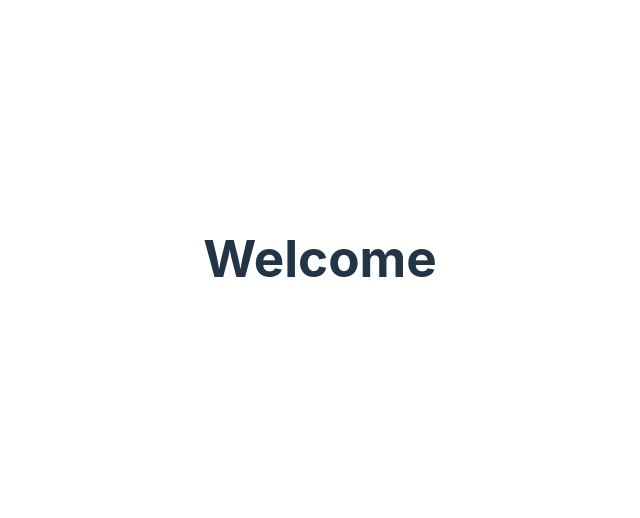
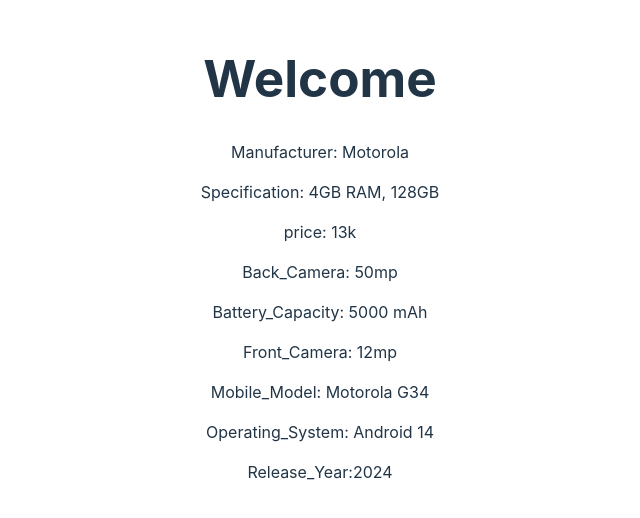
Before and after one commit to kalviumcommunity/S51_Mobile_model, a React (Vite) app in the folder client/react-app/: page / in a window 1280 px wide. Shown: the part 142-660 px from the top of the page, without its empty margins (320-960 px from the left). Built offline with nearby package versions, Linux system fonts and the light colour scheme.

Commit message:
added data

```diff
--- a/client/react-app/src/App.jsx
+++ b/client/react-app/src/App.jsx
@@ -2,13 +2,14 @@
 import reactLogo from './assets/react.svg'
 import viteLogo from '/vite.svg'
 import './App.css'
-
+import Home from './Components/Home'
 function App() {
   const [count, setCount] = useState(0)
 
   return (
     <>
       <h1>Welcome</h1>
+      <Home/>
     </>
   )
 }
--- /dev/null
+++ b/client/react-app/src/Components/Data.json
@@ -0,0 +1,11 @@
+{
+    "Manufacturer": "Motorola",
+    "Specification": "4GB RAM, 128GB",
+    "Price": "13k",
+    "Back_Camera": "50mp",
+    "Battery_Capacity": "5000 mAh",
+    "Front_Camera": "12mp",
+    "Mobile_Model": "Motorola G34",
+    "Operating_System": "Android 14",
+    "Release_Year": 2024
+}
--- /dev/null
+++ b/client/react-app/src/Components/Home.jsx
@@ -0,0 +1,19 @@
+import React from 'react'
+import data from "./Data.json"
+function Home() {
+  return (
+    <div>
+        <p>Manufacturer: {data.Manufacturer}</p>
+        <p>Specification: {data.Specification}</p>
+        <p>price: {data.Price}</p>
+         <p> Back_Camera: {data.Back_Camera}</p>
+        <p>Battery_Capacity: {data.Battery_Capacity}</p>
+        <p>Front_Camera: {data.Front_Camera} </p>
+       <p> Mobile_Model: {data.Mobile_Model} </p>
+        <p>Operating_System: {data.Operating_System} </p>
+        <p>Release_Year:{data.Release_Year} </p>
+    </div>
+  )
+}
+
+export default Home
```
